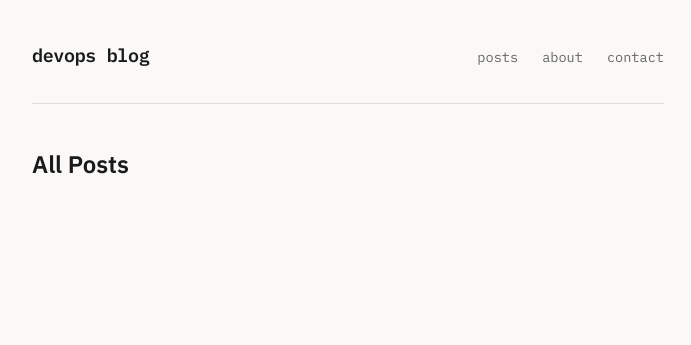
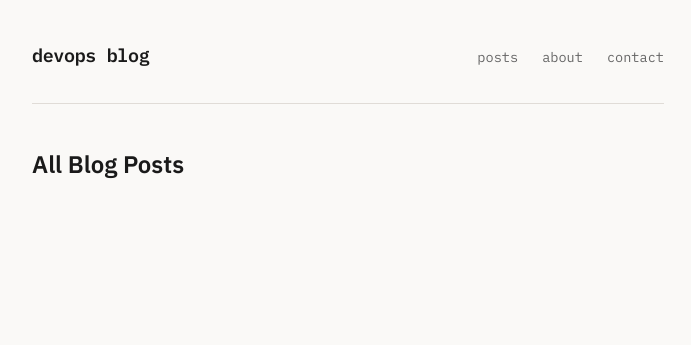
Before and after one commit to pitkapatka123/devopsblog-application, a Flask app: page /posts in a window 1280 px wide. Shown: the top 345 px of the page, without its empty margins (292-983 px from the left). Run offline with Flask 3, Linux system fonts and the light colour scheme; data that the repository does not hold is empty; parts of the project's set-up code (start-up, migrations or seed data) failed here and were passed over.

Commit message:
chore: trivial HTML change to trigger CI test
Co-Authored-By: Claude Opus 4.6 (1M context) <noreply@anthropic.com>

```diff
--- a/templates/posts.html
+++ b/templates/posts.html
@@ -1,7 +1,7 @@
 {% extends "base.html" %}
 {% block content %}
 <section class="posts-list">
-  <h2>All Posts</h2>
+  <h2>All Blog Posts</h2>
   <ul>
     {% for post in posts %}
       <li>
```
